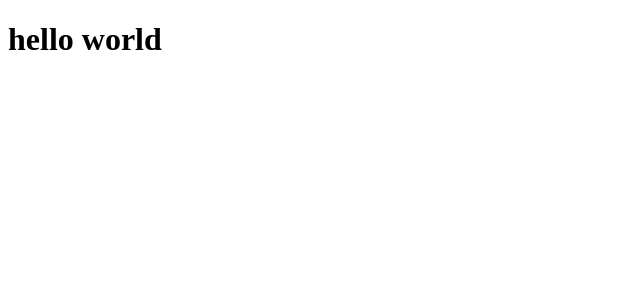
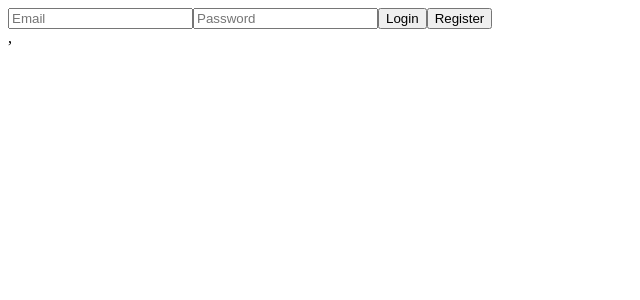
Before and after one commit to Antonzo/jwt-authorization, a React (Create React App) app in the folder client/: page / in a window 1280 px wide. Shown: the top 300 px of the page, without its empty margins (0-640 px from the left). Built offline with nearby package versions, Linux system fonts and the light colour scheme.

Commit message:
simple login frontend for testing

```diff
--- a/client/src/App.tsx
+++ b/client/src/App.tsx
@@ -1,9 +1,10 @@
 import React, {FC} from 'react';
+import LoginForm from "./components/LoginForm";
 
 const App: FC = () => {
     return (
         <div>
-        <h1>hello world</h1>
+            <LoginForm />
         </div>
     );
 }
--- /dev/null
+++ b/client/src/components/LoginForm.tsx
@@ -0,0 +1,31 @@
+import React, {FC, useContext, useState} from 'react';
+import {set} from "mobx";
+import {StoreContext} from "../index";
+
+const LoginForm: FC = () => {
+    const [email, setEmail] = useState<string>('');
+    const [password, setPassword] = useState<string>('');
+
+    const {store} = useContext(StoreContext);
+
+    return (
+        <div>
+            <input
+                onChange={e => setEmail(e.target.value)}
+                value={email}
+                type="text"
+                placeholder="Email"
+            />
+            <input
+                onChange={e => setPassword(e.target.value)}
+                value={email}
+                type="password"
+                placeholder="Password"
+            />
+            <button onClick={() => store.login(email, password)}>Login</button>
+            <button onClick={() => store.registration(email, password)}>Register</button>
+        </div>
+    );
+}
+
+export default LoginForm;
--- a/client/src/index.tsx
+++ b/client/src/index.tsx
@@ -1,8 +1,21 @@
 import React from 'react';
-import ReactDOM from 'react-dom';
+import ReactDOM from 'react-dom/client';
 import App from './App';
+import Store from './store';
 
-ReactDOM.render(
-    <App />,
-    document.getElementById('root')
+interface IStore {
+    store: Store;
+}
+
+const store = new Store();
+
+export const StoreContext = React.createContext<IStore>({store});
+
+const rootElement = document.getElementById('root');
+const root = ReactDOM.createRoot(rootElement!);
+
+root.render(
+    <StoreContext.Provider value={{store}}>
+        <App />,
+    </StoreContext.Provider>
 );
--- /dev/null
+++ b/client/src/store/index.ts
@@ -0,0 +1,56 @@
+import {IUser} from "../models/IUser";
+import {makeAutoObservable} from "mobx";
+import AuthService from "../service/AuthService";
+
+export default class Index {
+    user = {} as IUser;
+    isAuth = false;
+
+    constructor() {
+        makeAutoObservable(this);
+    }
+
+    setAuth(isAuth: boolean) {
+        this.isAuth = isAuth
+    }
+
+    setUser(user: IUser) {
+        this.user = user
+    }
+
+    async login(email: string, password: string) {
+        try {
+            const response = await AuthService.login(email, password);
+            console.log("login: ", response)
+            localStorage.setItem('token', response.data.accessToken);
+            this.setAuth(true);
+            this.setUser(response.data.user);
+        } catch (e) {
+            console.log(e);
+        }
+    }
+
+    async registration(email: string, password: string) {
+        try {
+            const response = await AuthService.registration(email, password);
+            console.log("registration: ", response)
+            localStorage.setItem('token', response.data.accessToken);
+            this.setAuth(true);
+            this.setUser(response.data.user);
+        } catch (e) {
+            console.log(e);
+        }
+    }
+
+    async logout() {
+        try {
+            const response = await AuthService.logout();
+            console.log("logout: ", response)
+            localStorage.removeItem('token');
+            this.setAuth(false);
+            this.setUser({} as IUser);
+        } catch (e) {
+            console.log(e);
+        }
+    }
+}
```
